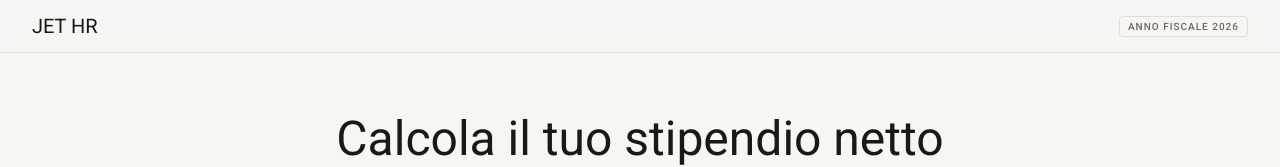
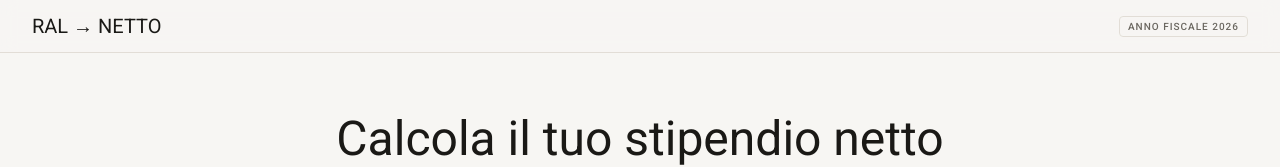
Before and after one commit to francescocori/calcolatore-stipendio, a Next.js app: page / in a window 1280 px wide. Shown: the top 167 px of the page. Built offline with nearby package versions, Linux system fonts and the light colour scheme.

Commit message:
cambiato logo

```diff
--- a/app/page.tsx
+++ b/app/page.tsx
@@ -23,7 +23,9 @@ export default function Home() {
     <div className="min-h-screen bg-bg flex flex-col">
       {/* Sticky header */}
       <header className="sticky top-0 z-10 bg-bg/90 backdrop-blur border-b border-border px-5 sm:px-8 py-3 flex items-center justify-between">
-        <span className="font-display text-xl text-text-primary">JET HR</span>
+        <span className="font-display text-xl text-text-primary">
+          RAL → NETTO
+        </span>
         <span className="text-[10px] font-medium text-text-secondary border border-border rounded px-2 py-0.5 uppercase tracking-widest">
           Anno fiscale 2026
         </span>
```
